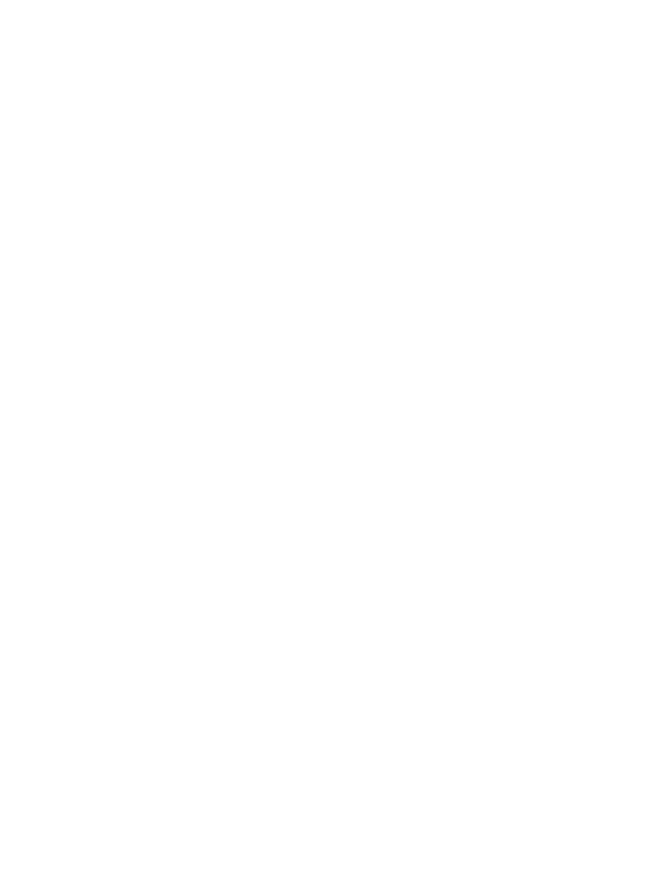
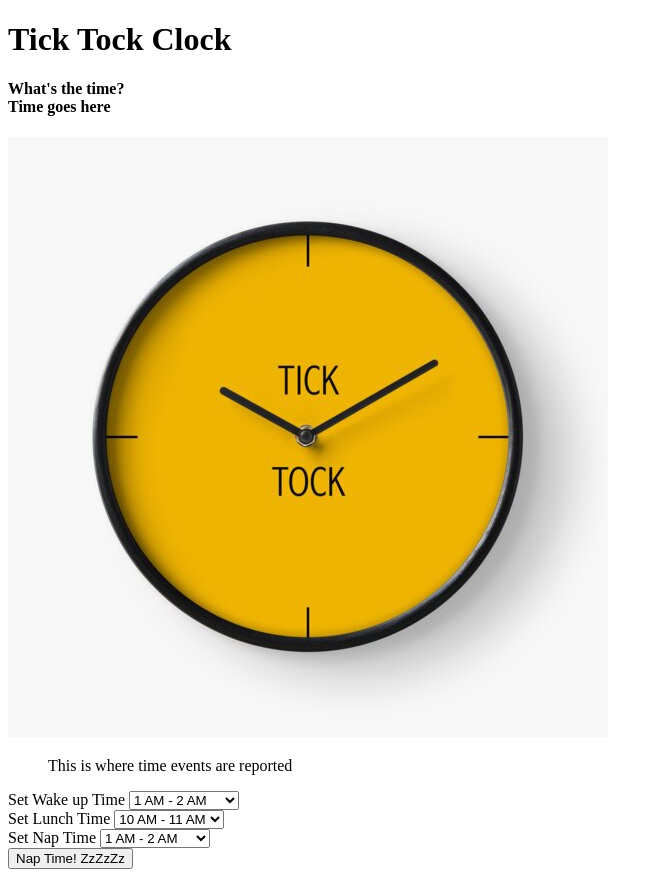
Before and after one commit to stephenjbroadbent/clock, a plain HTML site: page index.html in a window 1280 px wide. Shown: the whole page, without its empty margins (0-652 px from the left). Before the commit the page ends 800 px from the top, so only its background shows below. Drawn offline with Linux system fonts and the light colour scheme.

Commit message:
HTML file built

```diff
--- a/index.html
+++ b/index.html
@@ -1,13 +1,87 @@
 <!DOCTYPE html>
 <html lang="en">
 <head>
+    <title>Tick Tock Clock</title>
     <meta charset="UTF-8">
     <link href="styles.css" rel="stylesheet">
     <script src="script.js" defer></script>
 </head>
 <body>
     <div class="page">
+        <header>
+            <h1>Tick Tock Clock</h1>
+        </header>
+        <h4>
+            What's the time? <br>
+            <span id="clock">Time goes here</span>
+        </h4>
+        <img id="clockimage" src="images/Tick Tock.jpg" height="600" width="600" alt="ticktockclock"/>
+        <blockquote id="timeEvent">This is where time events are reported</blockquote>
 
+        Set Wake up Time <select id="wakeUpTimeSelector">
+        <option value="1">1 AM - 2 AM</option>
+        <option value="2">2 AM - 3 AM</option>
+        <option value="3">3 AM - 4 AM</option>
+        <option value="4">4 AM - 5 AM</option>
+        <option value="5">5 AM - 6 AM</option>
+        <option value="6">6 AM - 7 AM</option>
+        <option value="7">7 AM - 8 AM</option>
+        <option value="8">8 AM - 9 AM</option>
+        <option value="9">9 AM - 10 AM</option>
+        <option value="10">10 AM - 11 AM</option>
+        <option value="11">11 AM - 12 AM</option>
+        <option value="12">12 PM - 1 PM</option>
+        <option value="13">1 PM - 2 PM</option>
+        <option value="14">2 PM - 3 PM</option>
+        <option value="15">3 PM - 4 PM</option>
+        <option value="16">4 PM - 5 PM</option>
+        <option value="17">5 PM - 6 PM</option>
+        <option value="18">6 PM - 7 PM</option>
+        <option value="19">7 PM - 8 PM</option>
+        <option value="20">8 PM - 9 PM</option>
+        <option value="21">9 PM - 10 PM</option>
+        <option value="22">10 PM - 11 PM</option>
+        <option value="23">11 PM - 12 AM</option>
+        <option value="24">12 AM - 1 AM</option>
+        </select>
+        <br>
+        Set Lunch Time
+        <select id="lunchTimeSelector">
+            <option value="10">10 AM - 11 AM</option>
+            <option value="11">11 AM - 12 AM</option>
+            <option value="12">12 PM - 1 PM</option>
+            <option value="13">1 PM - 2 PM</option>
+        </select>
+        <br>
+        Set Nap Time
+        <select id="napTimeSelector">
+            <option value="1">1 AM - 2 AM</option>
+            <option value="2">2 AM - 3 AM</option>
+            <option value="3">3 AM - 4 AM</option>
+            <option value="4">4 AM - 5 AM</option>
+            <option value="5">5 AM - 6 AM</option>
+            <option value="6">6 AM - 7 AM</option>
+            <option value="7">7 AM - 8 AM</option>
+            <option value="8">8 AM - 9 AM</option>
+            <option value="9">9 AM - 10 AM</option>
+            <option value="10">10 AM - 11 AM</option>
+            <option value="11">11 AM - 12 AM</option>
+            <option value="12">12 PM - 1 PM</option>
+            <option value="13">1 PM - 2 PM</option>
+            <option value="14">2 PM - 3 PM</option>
+            <option value="15">3 PM - 4 PM</option>
+            <option value="16">4 PM - 5 PM</option>
+            <option value="17">5 PM - 6 PM</option>
+            <option value="18">6 PM - 7 PM</option>
+            <option value="19">7 PM - 8 PM</option>
+            <option value="20">8 PM - 9 PM</option>
+            <option value="21">9 PM - 10 PM</option>
+            <option value="22">10 PM - 11 PM</option>
+            <option value="23">11 PM - 12 AM</option>
+            <option value="24">12 AM - 1 AM</option>
+        </select>
+        <br>
+        <button id="napTimeButton">Nap Time! ZzZzZz</button>
     </div>
 </body>
 </html>
```
Also changed, not shown: images/Tick Tock.jpg (added).
